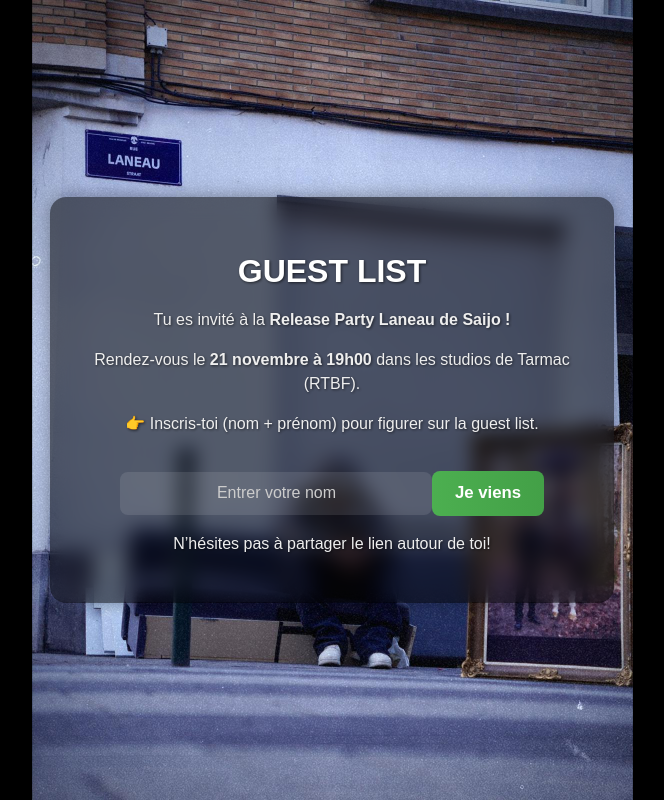
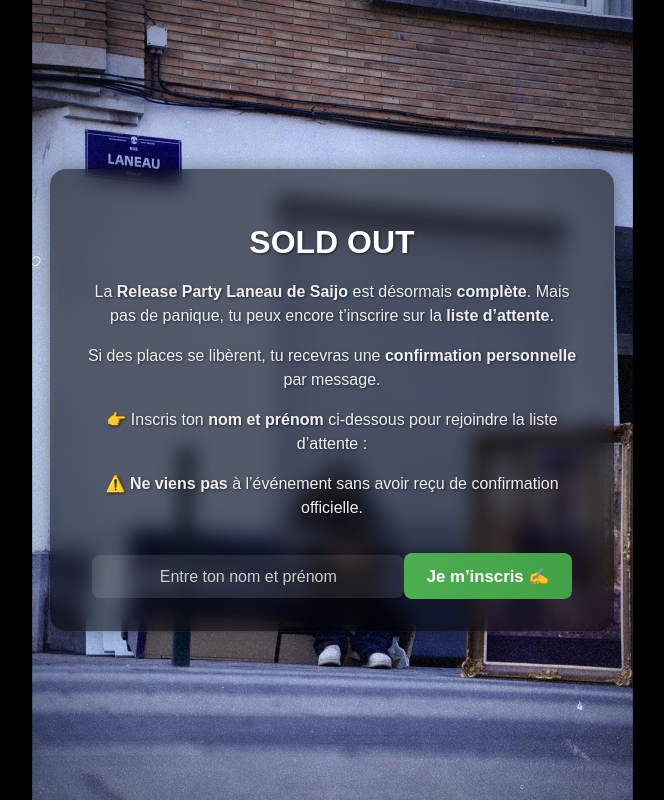
Before and after one commit to saijoLaneau/QuizzEp, a React (Vite) app: page / in a window 1280 px wide. Shown: the whole page, without its empty margins (308-972 px from the left). Built offline with nearby package versions, Linux system fonts and the light colour scheme.

Commit message:
Change to sold out screen

```diff
--- a/src/App.jsx
+++ b/src/App.jsx
@@ -16,14 +16,14 @@
 
   const submitToSupabase = async () => {
     if (!name.trim()) {
-      alert("Veuillez entrer votre nom pour confirmer votre présence.");
+      alert("Veuillez entrer votre nom pour s'enregistrer dans la liste d'attente.");
       return;
     }
 
     try {
       setIsSubmitting(true);
       const { data, error } = await supabase
-        .from("responses")
+        .from("liste_attente")
         .insert([{ name }]);
 
       if (error) throw error;
@@ -47,21 +47,27 @@
       <div className="final-screen">
         {!confirmed ? (
           <>
-            <h1>GUEST LIST</h1>
+            <h1>SOLD OUT</h1>
             <p>
-              Tu es invité à la <strong>Release Party Laneau de Saijo !</strong>
-            </p>
-            <p>
-              Rendez-vous le <strong>21 novembre à 19h00</strong> dans les studios de Tarmac (RTBF).
-            </p>
-            <p>
-              👉 Inscris-toi (nom + prénom) pour figurer sur la guest list.
+              La <strong>Release Party Laneau de Saijo</strong> est désormais <strong>complète</strong>.
+              Mais pas de panique, tu peux encore t’inscrire sur la <strong>liste d’attente</strong>.
             </p>
 
+            <p>
+              Si des places se libèrent, tu recevras une <strong>confirmation personnelle</strong> par message.
+            </p>
+
+            <p>
+              👉 Inscris ton <strong>nom et prénom</strong> ci-dessous pour rejoindre la liste d’attente :
+            </p>
+
+            <p class="warning">
+              ⚠️ <strong>Ne viens pas</strong> à l’événement sans avoir reçu de confirmation officielle.
+            </p>
 
             <input
               type="text"
-              placeholder="Entrer votre nom"
+              placeholder="Entre ton nom et prénom"
               value={name}
               onChange={(e) => setName(e.target.value)}
               className="name-input"
@@ -71,12 +77,9 @@
               onClick={submitToSupabase}
               disabled={isSubmitting || !name.trim()}
             >
-              {isSubmitting ? "Enregistrement..." : "Je viens"}
+              {isSubmitting ? "Enregistrement..." : "Je m’inscris ✍️"}
             </button>
 
-            <p>
-              N’hésites pas à partager le lien autour de toi!
-            </p>
           </>
         ) : (
           <h2>✅ Merci {name} ! On se voit à la Release Party 🎊</h2>
```
